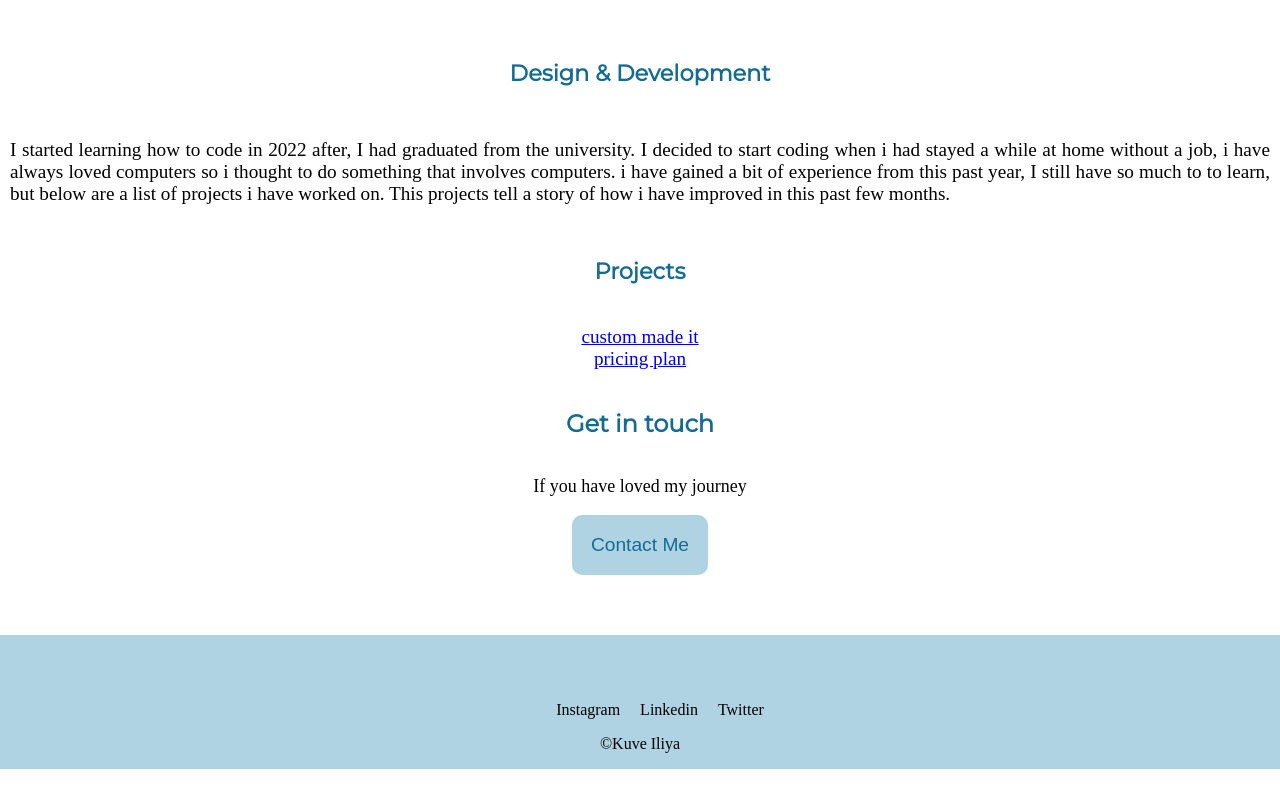
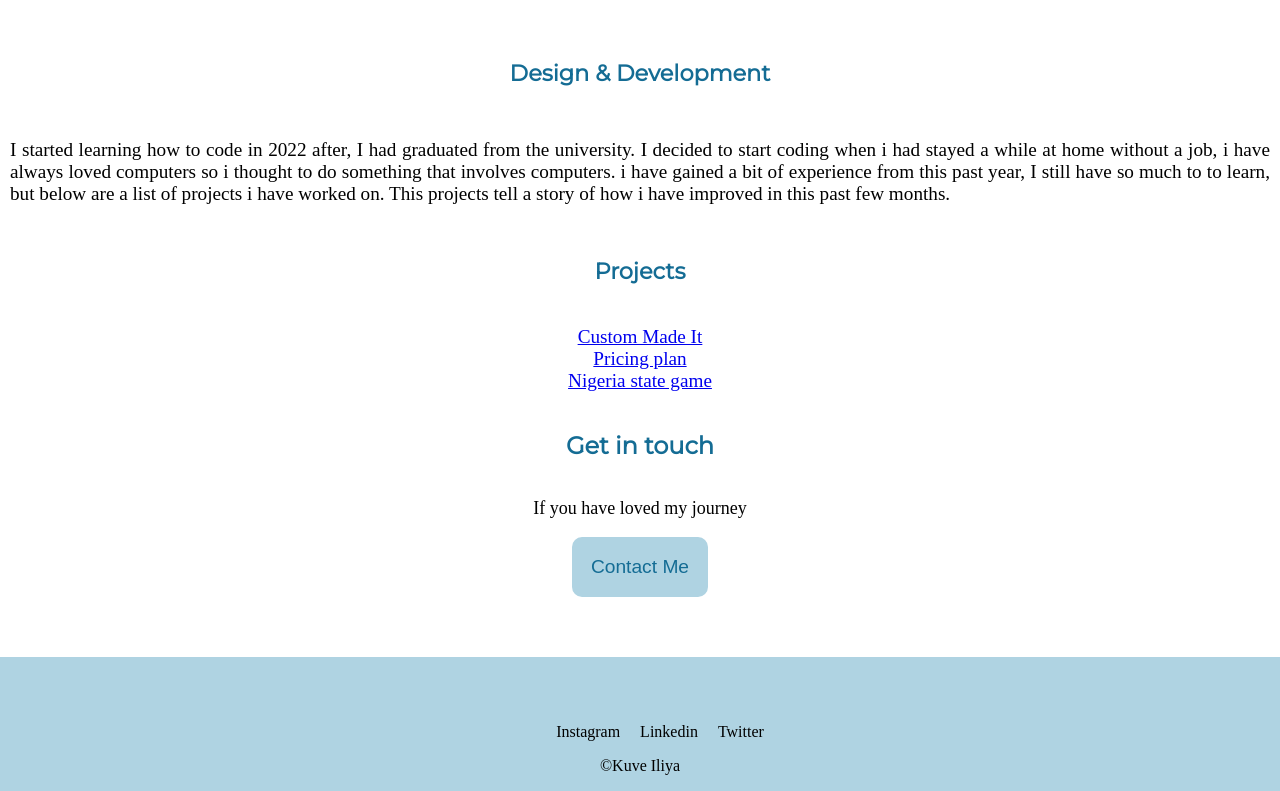
Before and after one commit to kuve23/demo-portfolio, a plain HTML site: page index.html in a window 1280 px wide. Shown: the part 1448-2239 px from the top of the page. Before the commit the page ends 2217 px from the top, so only its background shows below. Drawn offline with Linux system fonts and the light colour scheme.

Commit message:
Update index.html

```diff
--- a/index.html
+++ b/index.html
@@ -49,9 +49,9 @@
             <div class="project subheading"><h3>Projects</h3></div>
             <div class="list">
                 <ul>
-                    <li><a href="https://kuve23.github.io/custom-final/">custom made it</a></li>
-
-                   <li><a href="https://kuve23.github.io/pricing-table/">pricing plan</a></li>
+                    <li><a href="https://kuve23.github.io/custom-final/">Custom Made It</a></li>
+                   <li><a href="https://kuve23.github.io/pricing-table/">Pricing plan</a></li>
+                   <li><a href="https://github.com/kuve23/nigeria-state-game.git">Nigeria state game</a></li>
                 </ul>
             </div>
 
```
